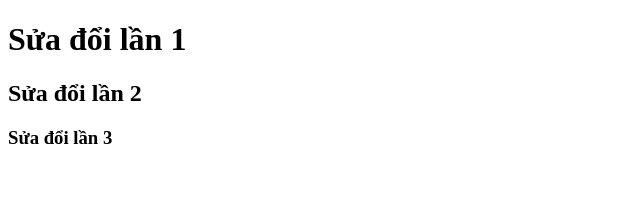
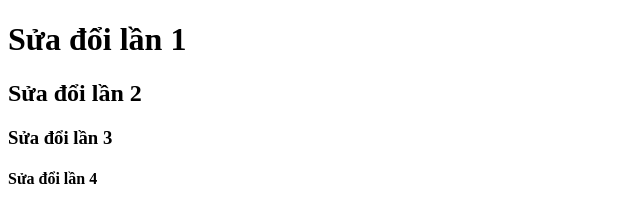
Before and after one commit to 2k3AnhTu2k3/NAT3, a plain HTML site: page index.html in a window 1280 px wide. Shown: the whole page, without its empty margins (0-640 px from the left). Drawn offline with Linux system fonts and the light colour scheme.

Commit message:
sửa đổi lần 4

```diff
--- a/index.html
+++ b/index.html
@@ -9,5 +9,6 @@
     <h1>Sửa đổi lần 1</h1>
     <h2>Sửa đổi lần 2</h2>
     <h3>Sửa đổi lần 3</h3>
+    <h4>Sửa đổi lần 4</h4>
   </body>
 </html>
```
